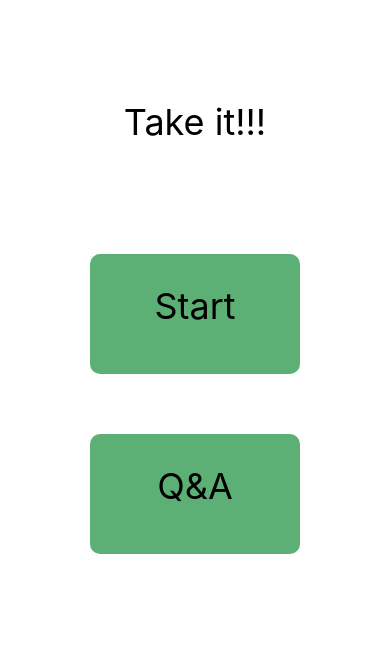
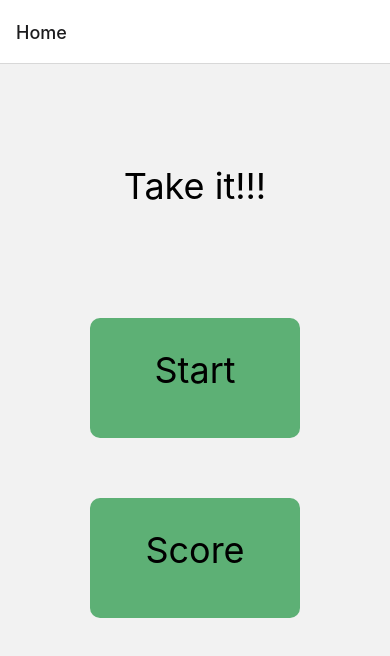
Before and after one commit to akaka0039/Take_it, a React Native app: screen /Game in a window 390 px wide. Shown: the top 656 px of the page. Built offline with nearby package versions, Linux system fonts and the light colour scheme.

Commit message:
create set-ui

```diff
--- a/App.js
+++ b/App.js
@@ -1,12 +1,18 @@
-import { StatusBar } from "expo-status-bar";
 import { StyleSheet, Text, View } from "react-native";
-import Home from "./src/home";
+import Home from "./src/Home/home";
+import Set from "./src/Set/set";
+import { NavigationContainer } from "@react-navigation/native";
+import { createNativeStackNavigator } from "@react-navigation/native-stack";
+
+const Stack = createNativeStackNavigator();
 
 export default function App() {
   return (
-    <>
-      <Home />
-      <StatusBar style="auto" />
-    </>
+    <NavigationContainer>
+      <Stack.Navigator>
+        <Stack.Screen name="Home" component={Home} />
+        <Stack.Screen name="Set" component={Set} />
+      </Stack.Navigator>
+    </NavigationContainer>
   );
 }
--- a/package.json
+++ b/package.json
@@ -9,6 +9,9 @@
     "web": "expo start --web"
   },
   "dependencies": {
+    "@react-navigation/native": "^6.1.6",
+    "@react-navigation/native-stack": "^6.9.12",
+    "@react-navigation/stack": "^6.3.16",
     "expo": "~48.0.10",
     "expo-status-bar": "~1.4.4",
     "react": "18.2.0",
--- /dev/null
+++ b/src/Home/home.js
@@ -0,0 +1,60 @@
+import { StyleSheet, View, Text, Alert, Pressable } from "react-native";
+import React from "react";
+import { useNavigation } from "@react-navigation/native";
+
+export default function Home() {
+  const navigation = useNavigation();
+  return (
+    <View style={styles.container}>
+      <Text style={styles.titleText}>Take it!!!</Text>
+      <Pressable onPress={() => navigation.navigate("Set")}>
+        <View style={styles.cardBoxStart}>
+          <Text style={styles.startText}>Start</Text>
+        </View>
+      </Pressable>
+      <Pressable onPress={() => Alert.alert("Score page")}>
+        <View style={styles.cardBoxSetting}>
+          <Text style={styles.settingText}>Score</Text>
+        </View>
+      </Pressable>
+    </View>
+  );
+}
+const styles = StyleSheet.create({
+  container: {
+    flex: 1,
+  },
+  titleBox: {
+    height: 100,
+  },
+  titleText: {
+    paddingVertical: 100,
+    fontSize: 36,
+    textAlign: "center",
+  },
+  cardBoxStart: {
+    borderRadius: 10,
+    marginVertical: 10,
+    marginHorizontal: 90,
+    height: 120,
+    backgroundColor: "#5DB075",
+    paddingBottom: 30,
+  },
+  startText: {
+    paddingTop: 30,
+    fontSize: 36,
+    textAlign: "center",
+  },
+  cardBoxSetting: {
+    borderRadius: 10,
+    marginVertical: 50,
+    marginHorizontal: 90,
+    height: 120,
+    backgroundColor: "#5DB075",
+  },
+  settingText: {
+    paddingTop: 30,
+    fontSize: 36,
+    textAlign: "center",
+  },
+});
--- /dev/null
+++ b/src/Set/Button.js
@@ -0,0 +1,32 @@
+import { StyleSheet, Text, View, Pressable } from "react-native";
+import React from "react";
+
+export default function Button({ text, onPress }) {
+  return (
+    <Pressable style={styles.button} onPress={onPress}>
+      <View style={styles.textContainer}>
+        <Text style={styles.text}>{text}</Text>
+      </View>
+    </Pressable>
+  );
+}
+
+const styles = StyleSheet.create({
+  button: {
+    width: 150,
+    height: 60,
+    flexDirection: "row",
+    alignItems: "center",
+    marginVertical: 8,
+    backgroundColor: "#5DB075",
+    borderRadius: 10,
+  },
+  textContainer: {
+    flex: 1,
+    alignItems: "center",
+  },
+  text: {
+    fontSize: 20,
+    lineHeight: 24,
+  },
+});
--- /dev/null
+++ b/src/Set/set.js
@@ -0,0 +1,100 @@
+import {
+  StyleSheet,
+  View,
+  Text,
+  Alert,
+  TextInput,
+  Keyboard,
+  KeyboardAvoidingView,
+  TouchableWithoutFeedback,
+} from "react-native";
+import React from "react";
+import Buttom from "./Button";
+import { useNavigation } from "@react-navigation/native";
+
+export default function Set() {
+  const [text, onChangeText] = React.useState("Name");
+  const navigation = useNavigation();
+
+  return (
+    <KeyboardAvoidingView
+      behavior={Platform.OS === "ios" ? "padding" : "height"}
+      style={styles.container}
+    >
+      <TouchableWithoutFeedback onPress={Keyboard.dismiss}>
+        <View style={styles.container}>
+          <Text style={styles.titleText}>2~8 people</Text>
+          <View style={styles.inputBox}>
+            <TextInput
+              style={styles.input}
+              onChangeText={onChangeText}
+              value={text}
+            />
+          </View>
+          <View style={styles.inputBox}>
+            <TextInput style={styles.input} />
+          </View>
+          <View style={styles.addButtonContainer}>
+            <View style={styles.addButtonBox}>
+              <Text style={styles.addButton}>Add</Text>
+            </View>
+          </View>
+          <View style={styles.button}>
+            <Buttom
+              text="Back"
+              onPress={() => {
+                navigation.navigate("Home");
+              }}
+            />
+            <Buttom text="Start" onPress={() => Alert.alert("Game page")} />
+          </View>
+        </View>
+      </TouchableWithoutFeedback>
+    </KeyboardAvoidingView>
+  );
+}
+const styles = StyleSheet.create({
+  container: {
+    flex: 1,
+  },
+  titleBox: {
+    height: 50,
+  },
+  titleText: {
+    paddingTop: 70,
+    fontSize: 36,
+    textAlign: "center",
+    paddingBottom: 30,
+  },
+  inputBox: {
+    padding: 10,
+    paddingHorizontal: 20,
+  },
+  input: {
+    height: 50,
+    margin: 12,
+    borderRadius: 10,
+    padding: 10,
+    backgroundColor: "#fff",
+  },
+  addButtonContainer: {
+    paddingLeft: 30,
+  },
+  addButtonBox: {
+    borderRadius: 360,
+    backgroundColor: "#AAAAAA",
+    height: 50,
+    width: 70,
+  },
+  addButton: {
+    paddingTop: 15,
+    textAlign: "center",
+  },
+  button: {
+    paddingTop: 100,
+    paddingHorizontal: 30,
+    flexDirection: "row",
+    justifyContent: "space-around",
+    alignItems: "center",
+  },
+});
--- /dev/null
+++ b/src/set.js
@@ -0,0 +1,58 @@
+import { StyleSheet, View, Text, Alert, Pressable } from "react-native";
+import React from "react";
+
+export default function Home() {
+  return (
+    <View style={styles.container}>
+      <Text style={styles.titleText}>Take it!!!</Text>
+      <Pressable onPress={() => Alert.alert("Start page")}>
+        <View style={styles.cardBoxStart}>
+          <Text style={styles.startText}>Start</Text>
+        </View>
+      </Pressable>
+      <Pressable onPress={() => Alert.alert("Q&A page")}>
+        <View style={styles.cardBoxSetting}>
+          <Text style={styles.settingText}>Q&A</Text>
+        </View>
+      </Pressable>
+    </View>
+  );
+}
+const styles = StyleSheet.create({
+  container: {
+    flex: 1,
+  },
+  titleBox: {
+    height: 100,
+  },
+  titleText: {
+    paddingVertical: 100,
+    fontSize: 36,
+    textAlign: "center",
+  },
+  cardBoxStart: {
+    borderRadius: 10,
+    marginVertical: 10,
+    marginHorizontal: 90,
+    height: 120,
+    backgroundColor: "#5DB075",
+    paddingBottom: 30,
+  },
+  startText: {
+    paddingTop: 30,
+    fontSize: 36,
+    textAlign: "center",
+  },
+  cardBoxSetting: {
+    borderRadius: 10,
+    marginVertical: 50,
+    marginHorizontal: 90,
+    height: 120,
+    backgroundColor: "#5DB075",
+  },
+  settingText: {
+    paddingTop: 30,
+    fontSize: 36,
+    textAlign: "center",
+  },
+});
```
Also changed, not shown: 1 other file (tests, documents, lock files or other folders).
